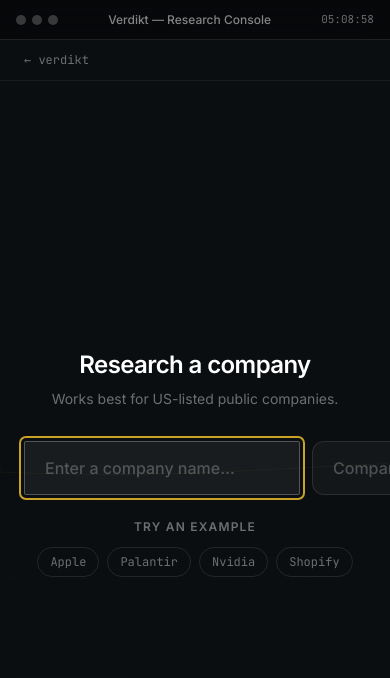
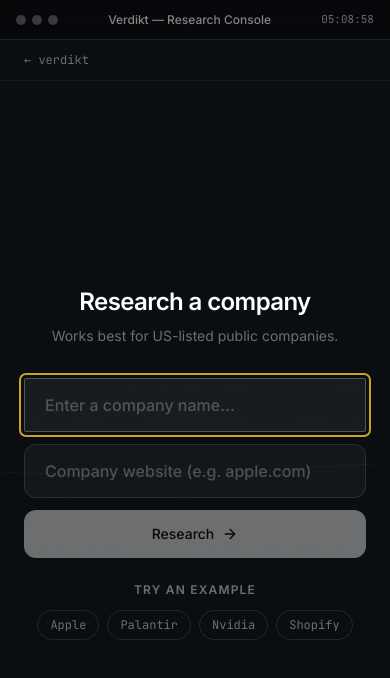
Before and after one commit to ankan00V/Verdikt, a Next.js app: page /research in a window 390 px wide. Shown: the top 678 px of the page. Built offline with nearby package versions, Linux system fonts and the light colour scheme; a web font is replaced by a local one.

Commit message:
fix: make research input form responsive for mobile view by using flex-col and centering button

```diff
--- a/src/app/research/page.tsx
+++ b/src/app/research/page.tsx
@@ -82,7 +82,7 @@
                 Works best for US-listed public companies.
               </p>
 
-              <form onSubmit={handleSubmit} className="flex gap-3">
+              <form onSubmit={handleSubmit} className="flex flex-col sm:flex-row gap-3 w-full">
                 <input
                   ref={inputRef}
                   value={input}
@@ -99,7 +99,7 @@
                 <button
                   type="submit"
                   disabled={!input.trim() || !website.trim()}
-                  className="flex items-center gap-2 bg-white text-black font-medium text-sm px-5 py-3.5 rounded-xl hover:bg-white/90 disabled:opacity-40 disabled:cursor-not-allowed transition-all"
+                  className="flex items-center justify-center gap-2 bg-white text-black font-medium text-sm px-5 py-3.5 rounded-xl hover:bg-white/90 disabled:opacity-40 disabled:cursor-not-allowed transition-all"
                 >
                   Research
                   <ArrowRight className="w-4 h-4" />
```
